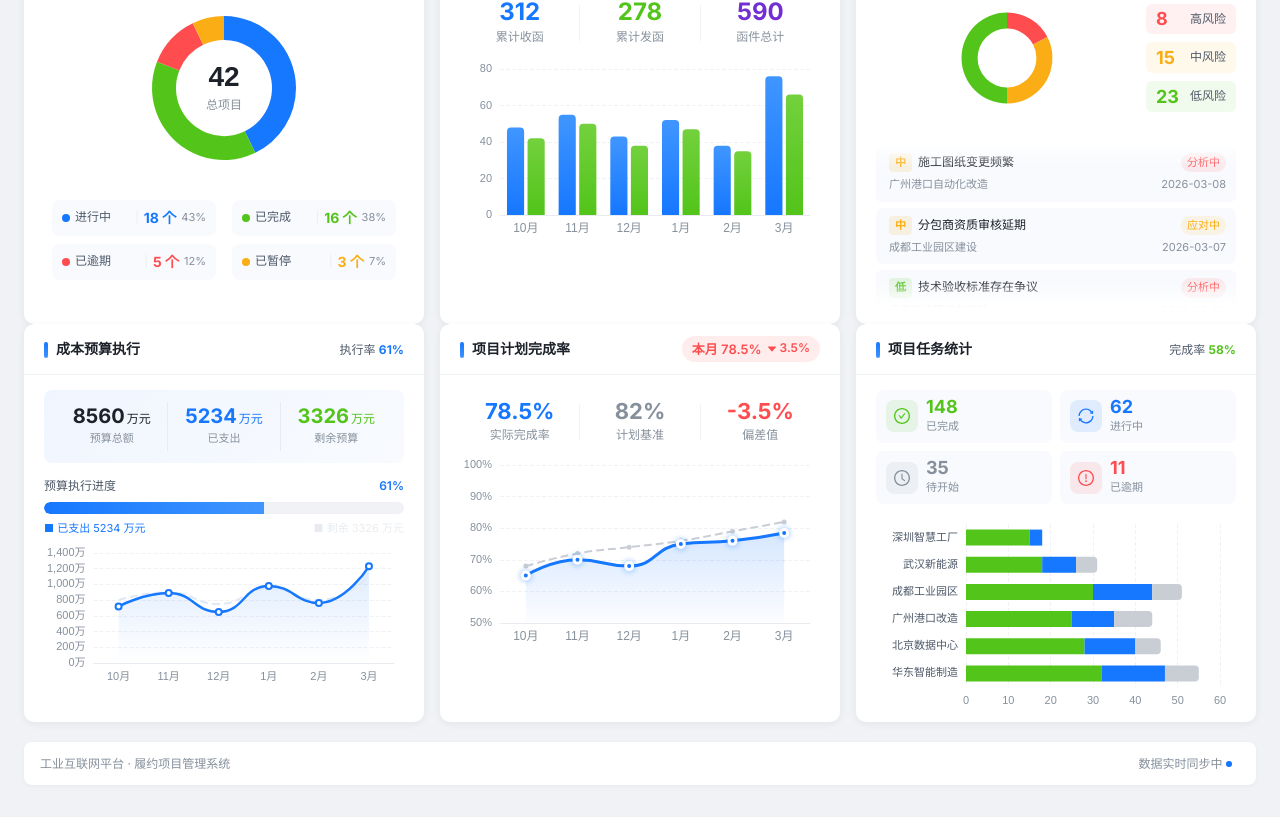
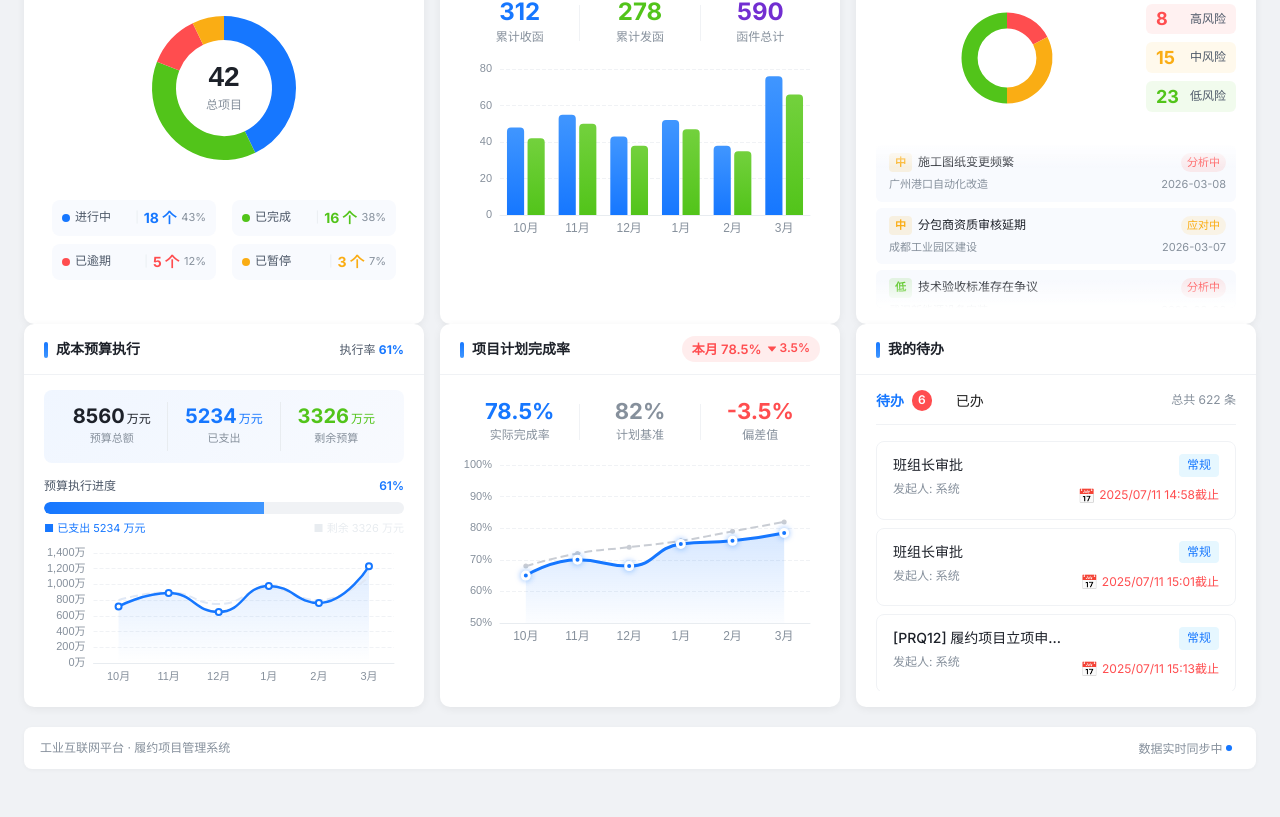
Before and after one commit to awtyi/workbenchdemo, a Vue app: page /workbench in a window 1280 px wide. Shown: the part 399-1216 px from the top of the page. Built offline with nearby package versions, Linux system fonts and the light colour scheme.

Commit message:
Update TaskWidget to todo list style

```diff
--- a/src/components/widgets/TaskWidget.vue
+++ b/src/components/widgets/TaskWidget.vue
@@ -1,155 +1,197 @@
 <template>
   <a-card class="widget-card">
     <template #title>
-      <span class="widget-title-dot" />项目任务统计
+      <span class="widget-title-dot" />我的待办
     </template>
-    <template #extra>
-      <span class="completion-badge">完成率 <strong style="color: #52C41A">{{ completionRate }}%</strong></span>
-    </template>
-    <div class="task-overview">
-      <div v-for="item in overviewList" :key="item.key" class="task-stat">
-        <div class="task-stat-icon" :style="{ background: item.bg }">
-          <component :is="item.icon" :style="{ color: item.color, fontSize: '16px' }" />
+    <div class="todo-header">
+      <div class="todo-tabs">
+        <div class="todo-tab active">
+          <span class="todo-tab-text">待办</span>
+          <span class="todo-badge">{{ todoList.length }}</span>
         </div>
-        <div class="task-stat-info">
-          <span class="task-stat-num" :style="{ color: item.color }">{{ item.value }}</span>
-          <span class="task-stat-label">{{ item.name }}</span>
+        <div class="todo-tab">
+          <span class="todo-tab-text">已办</span>
+        </div>
+      </div>
+      <div class="todo-total">
+        <span>总共 {{ totalTasks }} 条</span>
+      </div>
+    </div>
+    <div class="todo-list">
+      <div v-for="item in todoList" :key="item.id" class="todo-item">
+        <div class="todo-item-content">
+          <div class="todo-item-title">{{ item.title }}</div>
+          <div class="todo-item-meta">
+            <span class="todo-item-initiator">发起人: {{ item.initiator }}</span>
+          </div>
+        </div>
+        <div class="todo-item-right">
+          <span class="todo-item-tag">常规</span>
+          <div class="todo-item-deadline">
+            <span class="todo-item-deadline-icon">📅</span>
+            <span class="todo-item-deadline-text">{{ item.deadline }}</span>
+          </div>
         </div>
       </div>
     </div>
-    <v-chart v-show="ready" :option="chartOption" autoresize lazy-init style="height: 190px; margin-top: 4px;" />
   </a-card>
 </template>
 
 <script setup lang="ts">
-import { computed, ref, onMounted } from 'vue'
-import { use } from 'echarts/core'
-import { BarChart } from 'echarts/charts'
-import { TooltipComponent, GridComponent } from 'echarts/components'
-import { CanvasRenderer } from 'echarts/renderers'
-import VChart from 'vue-echarts'
-import { CheckCircleOutlined, SyncOutlined, ClockCircleOutlined, ExclamationCircleOutlined } from '@ant-design/icons-vue'
+import { computed, ref } from 'vue'
 import { useWorkbenchStore } from '@/stores/workbench'
 
-use([BarChart, TooltipComponent, GridComponent, CanvasRenderer])
+const store = useWorkbenchStore()
 
-const store = useWorkbenchStore()
-const stats = computed(() => store.taskStats)
-const completionRate = computed(() => store.taskCompletionRate)
-const ready = ref(false)
-onMounted(() => { ready.value = true })
-
-const overviewList = computed(() => [
-  { key: 'completed', name: '已完成', value: stats.value.completed, color: '#52C41A', bg: 'rgba(82,196,26,0.1)', icon: CheckCircleOutlined },
-  { key: 'inProgress', name: '进行中', value: stats.value.inProgress, color: '#1677FF', bg: 'rgba(22,119,255,0.1)', icon: SyncOutlined },
-  { key: 'pending', name: '待开始', value: stats.value.pending, color: '#86909C', bg: 'rgba(134,144,156,0.1)', icon: ClockCircleOutlined },
-  { key: 'overdue', name: '已逾期', value: stats.value.overdue, color: '#FF4D4F', bg: 'rgba(255,77,79,0.1)', icon: ExclamationCircleOutlined },
+// 模拟待办任务数据
+const todoList = ref([
+  {
+    id: '1',
+    title: '班组长审批',
+    initiator: '系统',
+    deadline: '2025/07/11 14:58截止',
+    status: 'pending'
+  },
+  {
+    id: '2',
+    title: '班组长审批',
+    initiator: '系统',
+    deadline: '2025/07/11 15:01截止',
+    status: 'pending'
+  },
+  {
+    id: '3',
+    title: '[PRQ12] 履约项目立项申请 待提交!',
+    initiator: '系统',
+    deadline: '2025/07/11 15:13截止',
+    status: 'pending'
+  },
+  {
+    id: '4',
+    title: '履约项目立项申请【一重项目】待您审批',
+    initiator: '系统',
+    deadline: '2025/07/11 15:13截止',
+    status: 'pending'
+  },
+  {
+    id: '5',
+    title: '新任务',
+    initiator: '系统',
+    deadline: '2025/07/11 15:21截止',
+    status: 'pending'
+  },
+  {
+    id: '6',
+    title: '班组长审批',
+    initiator: '系统',
+    deadline: '2025/07/11 15:21截止',
+    status: 'pending'
+  }
 ])
 
-const chartOption = computed(() => ({
-  tooltip: {
-    trigger: 'axis',
-    axisPointer: { type: 'shadow' },
-    backgroundColor: 'rgba(255,255,255,0.95)',
-    borderColor: '#e8ecf0',
-    textStyle: { color: '#1D2129', fontSize: 12 },
-    formatter: (params: any[]) => {
-      let str = `<div style="font-weight:600;margin-bottom:4px;">${params[0].axisValue}</div>`
-      params.forEach((p: any) => {
-        str += `<div style="display:flex;justify-content:space-between;gap:16px;">
-          <span>${p.marker}${p.seriesName}</span>
-          <span style="font-weight:600;">${p.value} 项</span>
-        </div>`
-      })
-      return str
-    },
-  },
-  grid: { top: 8, right: 16, bottom: 4, left: 90, containLabel: false },
-  xAxis: {
-    type: 'value',
-    splitLine: { lineStyle: { color: '#F0F2F5', type: 'dashed' } },
-    axisLabel: { color: '#86909C', fontSize: 11 },
-  },
-  yAxis: {
-    type: 'category',
-    data: stats.value.byProject.map(d => d.name),
-    axisLine: { show: false },
-    axisTick: { show: false },
-    axisLabel: { color: '#4E5969', fontSize: 11, width: 80, overflow: 'truncate' },
-  },
-  series: [
-    {
-      name: '已完成',
-      type: 'bar',
-      stack: 'task',
-      data: stats.value.byProject.map(d => d.completed),
-      barMaxWidth: 16,
-      itemStyle: { color: '#52C41A', borderRadius: [0, 0, 0, 0] },
-    },
-    {
-      name: '进行中',
-      type: 'bar',
-      stack: 'task',
-      data: stats.value.byProject.map(d => d.inProgress),
-      itemStyle: { color: '#1677FF' },
-    },
-    {
-      name: '待开始',
-      type: 'bar',
-      stack: 'task',
-      data: stats.value.byProject.map(d => d.pending),
-      itemStyle: { color: '#C9CDD4', borderRadius: [0, 4, 4, 0] },
-    },
-  ],
-}))
+const totalTasks = computed(() => 622)
 </script>
 
 <style scoped>
 .widget-card { height: 100%; }
-.completion-badge {
-  font-size: 12px;
-  color: var(--color-text-secondary);
+.todo-header {
+  display: flex;
+  justify-content: space-between;
+  align-items: center;
+  margin-bottom: 16px;
+  padding-bottom: 12px;
+  border-bottom: 1px solid #F0F2F5;
 }
-.task-overview {
-  display: grid;
-  grid-template-columns: repeat(2, 1fr);
-  gap: 8px;
-  margin-bottom: 12px;
+.todo-tabs {
+  display: flex;
+  gap: 24px;
 }
-.task-stat {
+.todo-tab {
   display: flex;
   align-items: center;
   gap: 8px;
-  padding: 8px 10px;
-  background: #F8FAFE;
+  cursor: pointer;
+  transition: all 0.3s;
+}
+.todo-tab.active {
+  color: #1677FF;
+  font-weight: 600;
+}
+.todo-tab-text {
+  font-size: 14px;
+}
+.todo-badge {
+  background: #FF4D4F;
+  color: white;
+  font-size: 12px;
+  font-weight: 600;
+  padding: 1px 6px;
+  border-radius: 10px;
+  min-width: 18px;
+  text-align: center;
+}
+.todo-total {
+  font-size: 12px;
+  color: #86909C;
+}
+.todo-list {
+  max-height: 250px;
+  overflow-y: auto;
+}
+.todo-item {
+  display: flex;
+  justify-content: space-between;
+  align-items: flex-start;
+  padding: 12px 16px;
   border-radius: 8px;
-  transition: all 0.2s;
+  margin-bottom: 8px;
+  background: #FFFFFF;
+  border: 1px solid #F0F2F5;
+  transition: all 0.3s;
 }
-.task-stat:hover {
-  transform: translateY(-1px);
-  box-shadow: 0 4px 12px rgba(0, 0, 0, 0.06);
+.todo-item:hover {
+  box-shadow: 0 2px 8px rgba(0, 0, 0, 0.06);
+  border-color: #E8ECF0;
 }
-.task-stat-icon {
-  width: 32px;
-  height: 32px;
-  border-radius: 8px;
+.todo-item-content {
+  flex: 1;
+  min-width: 0;
+}
+.todo-item-title {
+  font-size: 14px;
+  font-weight: 500;
+  color: #1D2129;
+  margin-bottom: 4px;
+  white-space: nowrap;
+  overflow: hidden;
+  text-overflow: ellipsis;
+}
+.todo-item-meta {
+  font-size: 12px;
+  color: #86909C;
+}
+.todo-item-right {
+  display: flex;
+  flex-direction: column;
+  align-items: flex-end;
+  gap: 8px;
+  margin-left: 16px;
+}
+.todo-item-tag {
+  background: #E6F7FF;
+  color: #1677FF;
+  font-size: 12px;
+  padding: 2px 8px;
+  border-radius: 4px;
+}
+.todo-item-deadline {
   display: flex;
   align-items: center;
-  justify-content: center;
-  flex-shrink: 0;
+  gap: 4px;
+  font-size: 12px;
+  color: #FF4D4F;
 }
-.task-stat-info {
-  display: flex;
-  flex-direction: column;
-  gap: 2px;
-}
-.task-stat-num {
-  font-size: 18px;
-  font-weight: 700;
-  line-height: 1;
-}
-.task-stat-label {
-  font-size: 11px;
-  color: var(--color-text-tertiary);
+.todo-item-deadline-icon {
+  font-size: 14px;
 }
 </style>
```
